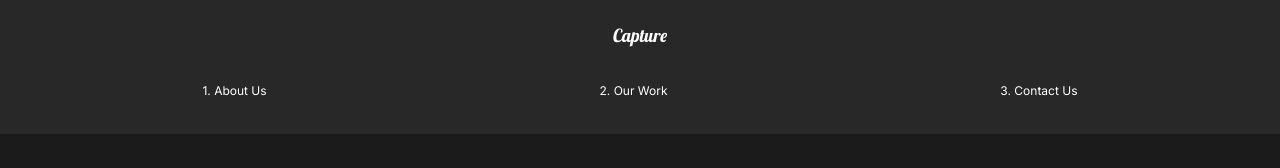
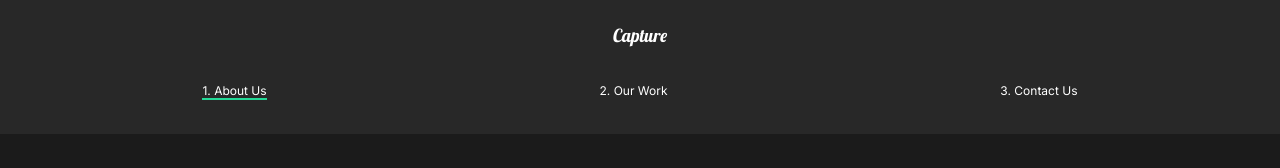
Before and after one commit to ErwinWoz/potrfolio-site, a React (Create React App) app: page / in a window 1280 px wide. Shown: the top 168 px of the page. Built offline with nearby package versions, Linux system fonts and the light colour scheme.

Commit message:
Adding line to active nav menu

```diff
--- a/src/components/Nav.js
+++ b/src/components/Nav.js
@@ -1,22 +1,38 @@
 import React from 'react';
 import styled from 'styled-components';
-import { Link } from 'react-router-dom';
+import { NavLink } from 'react-router-dom';
+import { motion } from 'framer-motion';
 
 const Nav = () => {
     return (
         <NavStyle>
             <h1>
-                <Link to='/' id='logo'>Capture</Link>
+                <NavLink to='/' id='logo'>Capture</NavLink>
             </h1>
             <ul>
                 <li>
-                    <Link to='/'>1. About Us</Link>
+                    <NavLink
+                        exact
+                        to='/'
+                        activeClassName='selectedLink'
+                        >1. About Us
+                    </NavLink>
                 </li>
                 <li>
-                    <Link to='/work'>2. Our Work</Link>
+                    <NavLink
+                        exact
+                        to='/work'
+                        activeClassName='selectedLink'
+                        >2. Our Work
+                    </NavLink>
                 </li>
                 <li>
-                    <Link to='/contact'>3. Contact Us</Link>
+                    <NavLink
+                        exact
+                        to='/contact'
+                        activeClassName='selectedLink'
+                        >3. Contact Us
+                    </NavLink>
                 </li>
             </ul>
         </NavStyle>
@@ -51,6 +67,9 @@ const NavStyle = styled.nav`
         padding-left: 10rem;
         position: relative;
     }
+    .selectedLink {
+        border-bottom: 2px double #23d997;
+    }
     @media (max-width: 1300px) {
         flex-direction: column;
         padding: 1rem;
```
Also changed, not shown: 1 other file (tests, documents, lock files or other folders).
